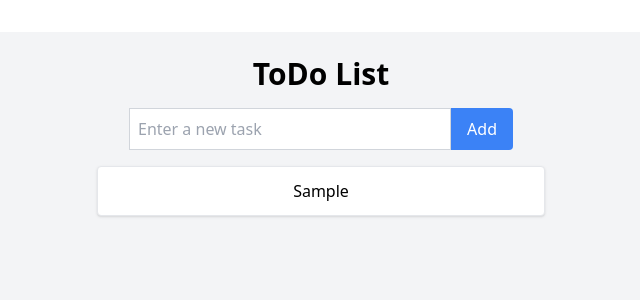
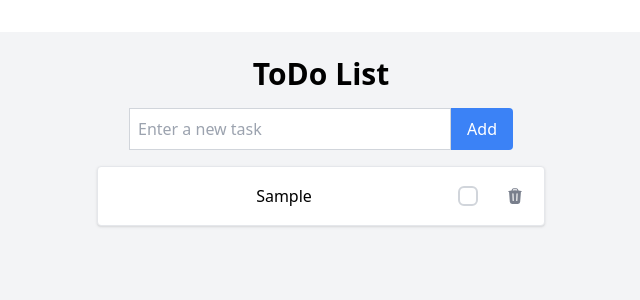
Before and after one commit to leptunee/todo-react-app, a React (Vite) app: page / in a window 1280 px wide. Both pictures are taken after typing "Sample" into the empty fields and a click on the button "Add". Shown: the top 300 px of the page, without its empty margins (319-959 px from the left). Built offline with nearby package versions, Linux system fonts and the light colour scheme.

Commit message:
实现删除任务、标记任务完成、本地保存任务功能，并做了一些美化

```diff
--- a/package.json
+++ b/package.json
@@ -11,7 +11,8 @@
   },
   "dependencies": {
     "react": "^19.1.0",
-    "react-dom": "^19.1.0"
+    "react-dom": "^19.1.0",
+    "react-icons": "^5.5.0"
   },
   "devDependencies": {
     "@eslint/js": "^9.25.0",
--- a/src/App.jsx
+++ b/src/App.jsx
@@ -1,32 +1,53 @@
-import { useState } from 'react'
-import ToDoInput from './components/ToDoInput';
-import './App.css';
+import { useState } from "react";
+import { useEffect } from "react";
+import ToDoInput from "./components/ToDoInput";
+import ToDoList from "./components/ToDoList";
+import "./App.css";
 
 function App() {
   const [todos, setTodos] = useState([]);
 
+  // 本地存储
+  useEffect(() => {
+    const saved = localStorage.getItem("todos");
+    if (saved) {
+      setTodos(JSON.parse(saved));
+    }
+  }, []);
+  useEffect(() => {
+    localStorage.setItem("todos", JSON.stringify(todos));
+  }, [todos]);
+
   // 添加新任务的函数
   const addTodo = (text) => {
-    if (text.trim() === '') return;
-    const newTodo = { id: Date.now(), text };
-    setTodos([newTodo,...todos]);
+    if (text.trim() === "") return;
+    const newTodo = { id: Date.now(), text, completed: false };
+    setTodos([newTodo, ...todos]);
+  };
+
+  // 删除任务的函数
+  const deleteTodo = (idToDelete) => {
+    setTodos(todos.filter((todo) => todo.id !== idToDelete));
+  };
+
+  // 完成任务的函数
+  const toggleComplete = (idToToggle) => {
+    setTodos(
+      todos.map((todo) =>
+        todo.id === idToToggle ? { ...todo, completed: !todo.completed } : todo
+      )
+    );
   };
 
   return (
     <div className="min-h-screen bg-gray-100 flex flex-col items-center p-6">
       <h1 className="text-3xl font-bold mb-4">ToDo List</h1>
       <ToDoInput onAdd={addTodo} />
-
-      <ul className="mt-4 w-full max-w-md">
-        {todos.map((todo) => (
-          <li
-            key={todo.id}
-            className='bg-white p-3 rounded shadow mb-2 border border-gray-200'
-          >
-            {todo.text}
-          </li>
-        ))}
-      </ul>
+      <ToDoList
+        todos={todos}
+        onDelete={deleteTodo}
+        onToggleComplete={toggleComplete}
+      />
     </div>
   );
 }
--- a/src/components/ToDoItem.jsx
+++ b/src/components/ToDoItem.jsx
@@ -0,0 +1,55 @@
+import React from "react";
+import { HiTrash } from "react-icons/hi2";
+
+function ToDoItem({ todo, onDelete, onToggleComplete }) {
+    return (
+        <li
+            className="group flex justify-between items-center bg-white p-3 rounded shadow mb-2
+        border border-gray-200 transition-all duration-200 hover:shadow-md"
+        >
+            <span
+                className={`flex-1 transition-all duration-300 ${todo.completed ? "line-through text-gray-400" : ""
+                    }`}
+            >
+                {todo.text}
+            </span>
+
+            <div className="flex items-center">
+                <label className="flex items-center cursor-pointer">
+                    <input
+                        type="checkbox"
+                        checked={todo.completed}
+                        onChange={() => onToggleComplete(todo.id)}
+                        className="hidden"
+                    />
+                    <div
+                        className={`w-5 h-5 border-2 rounded-md mr-3 flex items-center justify-center
+              ${todo.completed
+                                ? "bg-green-500 border-green-500"
+                                : "bg-white border-gray-300"
+                            }`}
+                    >
+                        {todo.completed && (
+                            <svg
+                                className="w-3 h-3 text-white fill-current"
+                                viewBox="0 0 20 20"
+                            >
+                                <path d="M0 11l2-2 5 5L18 3l2 2L7 18z" />
+                            </svg>
+                        )}
+                    </div>
+                </label>
+
+                <button
+                    onClick={() => onDelete(todo.id)}
+                    className="text-gray-500 hover:text-red-700 ml-2 p-2 rounded-full hover:bg-red-50 transition-colors flex items-center"
+                    aria-label="Delete"
+                >
+                    <HiTrash className="text-lg opacity-90 hover:opacity-100 transition-opacity" />
+                </button>
+            </div>
+        </li>
+    );
+}
+
+export default React.memo(ToDoItem);
--- a/src/components/ToDoList.jsx
+++ b/src/components/ToDoList.jsx
@@ -0,0 +1,19 @@
+import React from "react";
+import ToDoItem from "./ToDoItem";
+
+function ToDoList({ todos, onDelete, onToggleComplete }) {
+    return (
+        <ul className="mt-4 w-full max-w-md">
+            {todos.map((todo) => (
+                <ToDoItem
+                    key={todo.id}
+                    todo={todo}
+                    onDelete={onDelete}
+                    onToggleComplete={onToggleComplete}
+                />
+            ))}
+        </ul>
+    );
+}
+
+export default React.memo(ToDoList);
```
Also changed, not shown: 1 other file (tests, documents, lock files or other folders).
